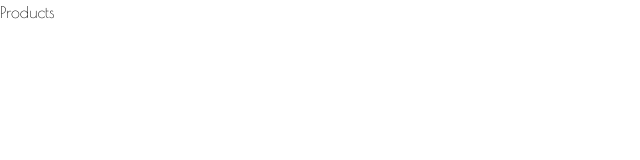
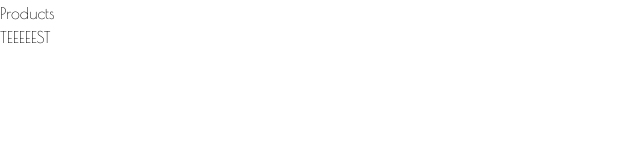
Before and after one commit to suhatanriverdi/fashion-ecommerce-web-app-react, a React (Vite) app: page /products in a window 1280 px wide. Shown: the top 160 px of the page, without its empty margins (0-640 px from the left). Built offline with nearby package versions, Linux system fonts and the light colour scheme.

Commit message:
Fix mozilla problems

```diff
--- a/src/index.css
+++ b/src/index.css
@@ -7,6 +7,6 @@
   padding: 0;
   margin: 0;
   box-sizing: border-box;
-  font-family: "Poiret One", "Nova Flat", sans-serif, "Nova Flat", system-ui;
   user-select: none;
+  font-family: "Poiret One", "Nova Flat", sans-serif, system-ui;
 }
--- a/src/main.tsx
+++ b/src/main.tsx
@@ -5,7 +5,7 @@ import "./index.css";
 
 import Introduction from "./pages/Introduction.tsx";
 import Advertisement from "./pages/Advertisement.tsx";
-import Products from "./pages/products.tsx";
+import Products from "./pages/Products.tsx";
 import NotFound from "./pages/NotFound.tsx";
 
 // React Router
--- a/src/pages/Advertisement.tsx
+++ b/src/pages/Advertisement.tsx
@@ -1,6 +1,6 @@
 import { motion, AnimatePresence } from "framer-motion";
 import { useState } from "react";
-import { Link, useNavigate } from "react-router-dom";
+import { useNavigate } from "react-router-dom";
 
 export default function Advertisement() {
   const navigate = useNavigate();
@@ -26,8 +26,8 @@ export default function Advertisement() {
             ease: "anticipate",
           }}
         >
-          <div className="max-w-[80rem] w-full">
-            <h1 className="text-4xl text-center mt-[4rem]">GÜLLÜ</h1>
+          <div className="md:max-w-[80rem] max-w-[40rem] w-full">
+            <h1 className="text-3xl text-center mt-[4rem]">GÜLLÜ</h1>
 
             <div className="flex items-center justify-between mt-[12rem] w-full px-[8rem]">
               <img
@@ -74,7 +74,7 @@ export default function Advertisement() {
                     alt="Women"
                   />
                 </div>
-                <p className="text-center text-white mix-blend-overlay font-bold pointer-events-none text-[10rem] relative -top-[400px]">
+                <p className="text-center text-white mix-blend-overlay pointer-events-none text-[10rem] relative -top-[400px]">
                   KADIN
                 </p>
               </div>
@@ -87,7 +87,7 @@ export default function Advertisement() {
                     alt="Men"
                   />
                 </div>
-                <p className="text-center text-white mix-blend-overlay font-bold pointer-events-none text-[10rem] relative -top-[400px]">
+                <p className="text-center text-white mix-blend-overlay pointer-events-none text-[10rem] relative -top-[400px]">
                   ERKEK
                 </p>
               </div>
--- a/src/pages/Introduction.tsx
+++ b/src/pages/Introduction.tsx
@@ -36,7 +36,7 @@ export default function Introduction() {
           }}
           className="flex justify-center items-center h-screen w-screen"
         >
-          <h1 className="z-10 text-[9rem] md:text-[18rem] mix-blend-overlay font-bold text-white drop-shadow-[0_20px_20px_rgba(0,100,50,0.9)] fixed">
+          <h1 className="z-10 text-[9rem] md:text-[18rem] mix-blend-overlay text-white drop-shadow-[0_20px_20px_rgba(0,100,50,0.9)] fixed">
             <motion.div
               initial={{ opacity: 0, scale: 0 }}
               animate={{ opacity: 1, scale: 1 }}
--- a/src/pages/Products.tsx
+++ b/src/pages/Products.tsx
@@ -1,20 +1,24 @@
-import { motion } from "framer-motion";
+import { motion, AnimatePresence } from "framer-motion";
+import { Link } from "react-router-dom";
 
 export default function Products() {
   return (
+    <AnimatePresence>
       <motion.div
-      className="flex flex-col justify-center items-center text-justify"
-      initial={{ y: 1000, opacity: 0 }}
+        className="flex flex-col justify-center items-center text-justify h-screen"
+        initial={{ y: 2100, opacity: 0 }}
         animate={{ y: 0, opacity: 1 }}
         exit={{ y: 1000, opacity: 0 }}
         transition={{
-        duration: 0.8,
+          duration: 2,
           ease: "anticipate",
         }}
       >
-      <div className="flex justify-center items-center h-screen">
+        <div>
           <h1 className="text-9xl">Products</h1>
+          <Link to="/advertisement">TEEEEEST</Link>
         </div>
       </motion.div>
+    </AnimatePresence>
   );
 }
```
Lines whose indentation alone changed are shown as unchanged.
